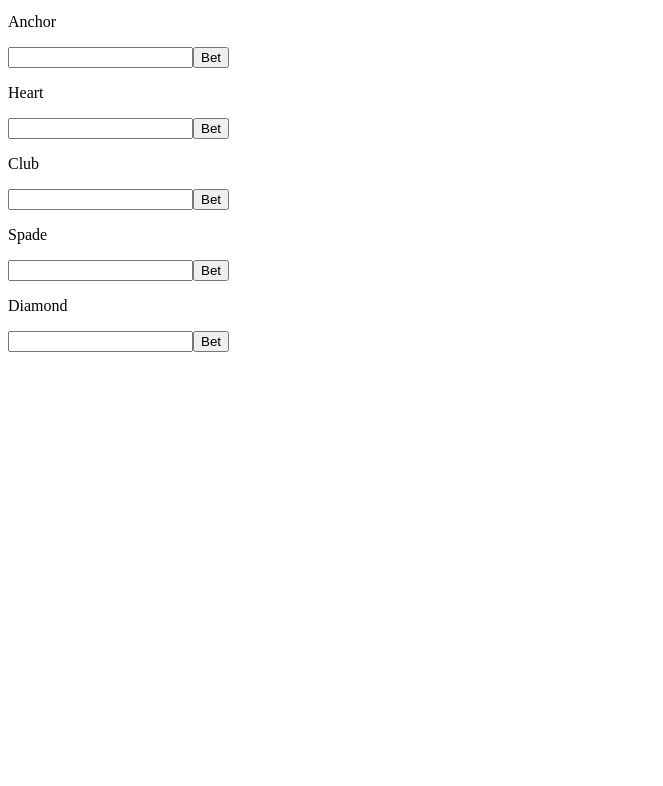
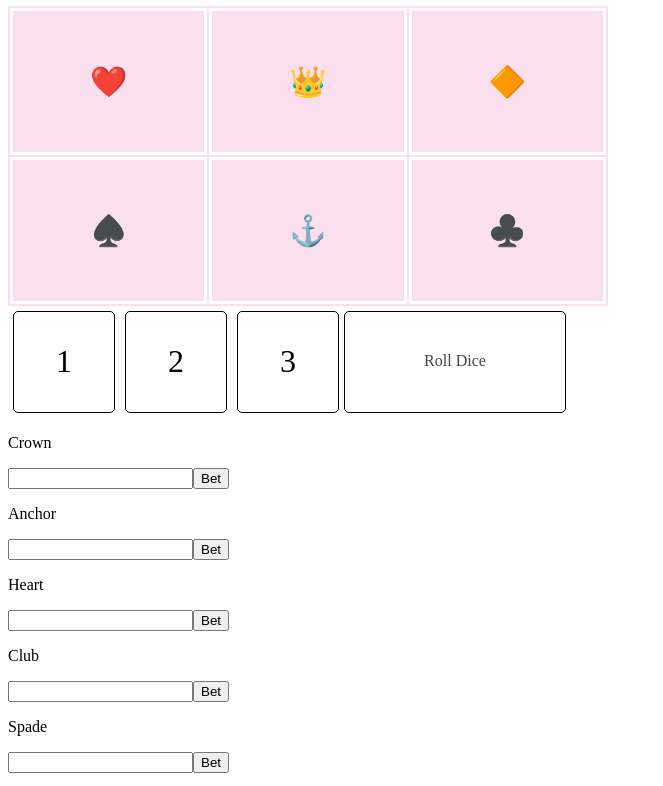
Before and after one commit to jaspers-minions/crown-and-anchor, a plain HTML site: page index.html in a window 1280 px wide. Shown: the part 108-894 px from the top of the page, without its empty margins (0-663 px from the left). Before the commit the page ends 800 px from the top, so only its background shows below. Drawn offline with Linux system fonts and the light colour scheme.

Commit message:
first iteration of dice roll

```diff
--- a/index.html
+++ b/index.html
@@ -6,6 +6,40 @@
     <title>Crown and Anchor</title>
   </head>
   <body>
+    <h1>Crown and Anchor</h1>
+
+    <table>
+      <tr>
+        <th id="heart">❤️</th>
+        <th id="crown">👑</th>
+        <th id="diamond">🔶</th>
+      </tr>
+      <tr>
+        <th id="spade">♠️</th>
+        <th id="anchor">⚓️</th>
+        <th id="club">♣️</th>
+      </tr>
+    </table>
+
+    <div class="dice-container">
+      <div class="dice">
+        <p id="dice1">1</p>
+      </div>
+      <div class="dice">
+        <p id="dice2">2</p>
+      </div>
+      <div class="dice">
+        <p id="dice3">3</p>
+      </div>
+      <div class="roll">
+        <a href="#">Roll Dice</a>
+      </div>
+    </div>
+
+    <div class="funds">
+
+    </div>
+
     <script src="main.js" charset="utf-8"></script>
   </body>
 </html>
--- a/main.js
+++ b/main.js
@@ -17,6 +17,7 @@ Calculate win/loss total and add to funds
 (function crownAndAnchorGame() {
   'use strict';
   const funds = 100;
+  const rollButton = document.querySelector('a');
   const symbols = ['Crown', 'Anchor', 'Heart', 'Club', 'Spade', 'Diamond'];
   const selectedSymbols = [];
   const symbolsContainer = document.createElement('div');
@@ -69,7 +70,22 @@ Calculate win/loss total and add to funds
     }
   }
 
+  function diceRoll() {
+    const symbols = ['❤️', '👑', '🔶', '♠️', '⚓️', '♣️'];
+    const dice1Face = document.querySelector('#dice1');
+    const dice2Face = document.querySelector('#dice2');
+    const dice3Face = document.querySelector('#dice3');
+
+    const dice1Index = Math.floor(Math.random() * 6);
+    const dice2Index = Math.floor(Math.random() * 6);
+    const dice3Index = Math.floor(Math.random() * 6);
+
+    dice1Face.innerHTML = symbols[dice1Index];
+    dice2Face.innerHTML = symbols[dice2Index];
+    dice3Face.innerHTML = symbols[dice3Index];
+  }
+
   symbolsContainer.addEventListener('click', updateSelectedSymbols);
-
+  rollButton.addEventListener('click', diceRoll);
 
 })();
--- a/style.css
+++ b/style.css
@@ -1,3 +1,57 @@
 .selected {
   color: red;
 }
+
+table {
+  background: rgb(250, 224, 239);
+  width: 600px;
+  height: 300px;
+}
+th {
+  border: 3px solid white;
+  font-size: 30px;
+}
+th:hover {
+  background: rgb(226, 194, 213);
+  cursor: pointer;
+}
+th.selected {
+  background: rgba(255, 215, 95, 0.66);
+  border: 3px solid rgb(251, 197, 105);
+}
+.dice-container {
+  display: flex;
+}
+.dice {
+  width: 100px;
+	height: 100px;
+	border: 1px solid black;
+	border-radius: 5px;
+	margin: 5px;
+	display: flex;
+	align-items: center;
+	justify-content: center;
+	font-size: 2em;
+	color: black;
+}
+.roll {
+  display: flex;
+  justify-content: center;
+  margin-top: 5px;
+  border: 1px solid black;
+  border-radius: 5px;
+  height: 100px;
+}
+a {
+  user-select: none;
+	text-align: center;
+	border: 0;
+	color: #444;
+	width: 200px;
+	padding: 40px 10px;
+  text-decoration: none;
+}
+a:hover {
+  background: lavender;
+  border-radius: 5px;
+}
```
